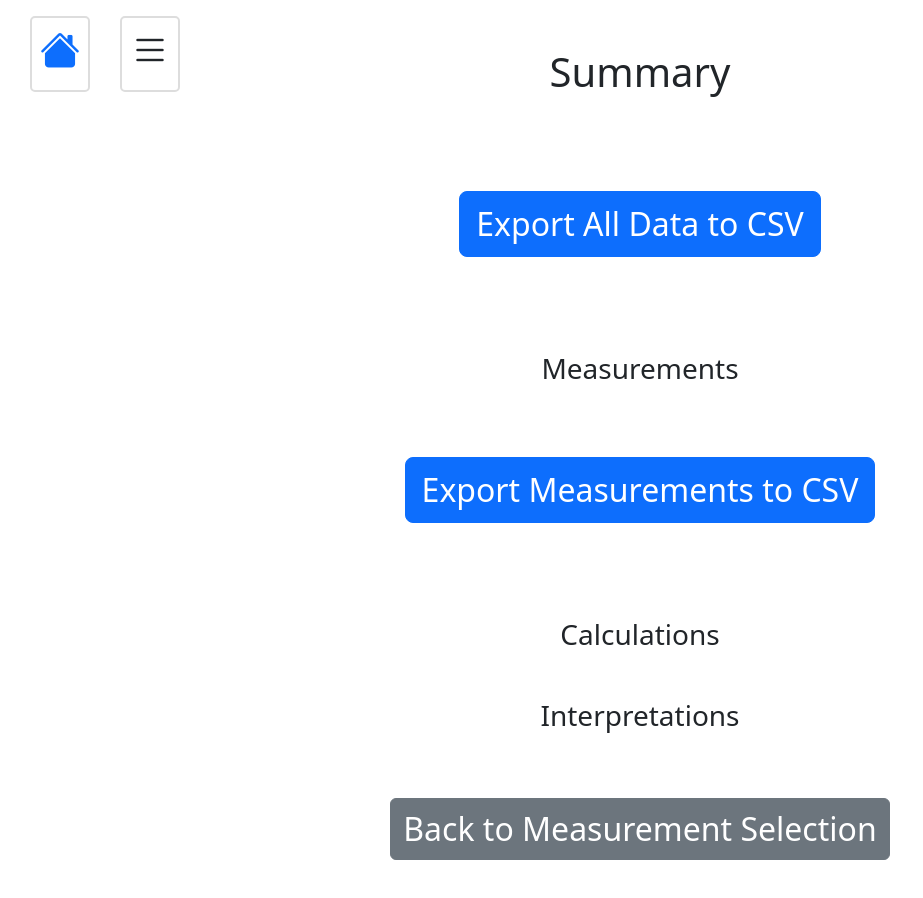
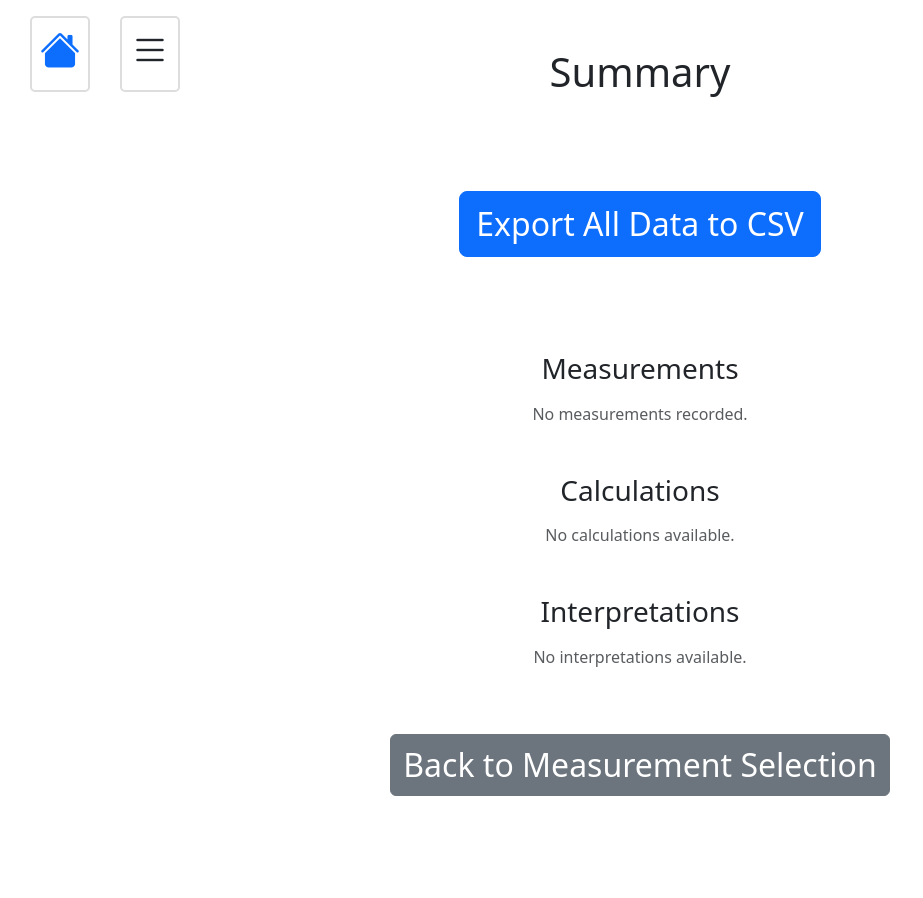
Before and after one commit to Niema-Lab/PhysioMeter, a React (Vite) app: page /#/measurements/final in a window 1280 px wide. Shown: the top 898 px of the page, without its empty margins (0-923 px from the left). After the commit the page ends 845 px from the top, so only its background shows below. Built offline with nearby package versions, Linux system fonts and the light colour scheme.

Commit message:
improve summary page

```diff
--- a/src/components/SummaryPage.jsx
+++ b/src/components/SummaryPage.jsx
@@ -8,11 +8,6 @@ import { downloadCSV, generateMeasurementsCSVRows, generateCalculationsCSVRows,
 
 function SummaryPage({ name, patientName, submitText, submitTextType, formState, validations, disabledValues, isDisabled }) {
     const date = new Date().toISOString().split('T')[0]
-
-    const exportMeasurements = () => {
-        const rows = generateMeasurementsCSVRows(formState, isDisabled)
-        downloadCSV(rows, `measurements_${patientName}_${date}.csv`)
-    }
 
     const exportAll = () => {
         const measRows = generateMeasurementsCSVRows(formState, isDisabled)
@@ -38,23 +33,18 @@ function SummaryPage({ name, patientName, submitText, submitTextType, formState,
             {submitText &&
                 <Text value={submitText} type={submitTextType} />
             }
-            <h3 className="text-center mt-5 mb-3">Measurements</h3>
             <MeasurementSummary
                 formState={formState}
                 validations={validations}
                 isDisabled={isDisabled}
+                patientName={patientName}
             />
-            <div className="d-flex justify-content-center">
-                <Submit label="Export Measurements to CSV" onClick={exportMeasurements} />
-            </div>
-            <h3 className="text-center mt-5 mb-3">Calculations</h3>
             <AllCalculations
                 formState={formState}
                 validations={validations}
                 disabledValues={disabledValues}
                 patientName={patientName}
             />
-            <h3 className="text-center mt-5 mb-3">Interpretations</h3>
             <AllInterpretations
                 formState={formState}
                 validations={validations}
--- a/src/components/calculations/AllCalculations.jsx
+++ b/src/components/calculations/AllCalculations.jsx
@@ -10,8 +10,6 @@ function AllCalculations({ formState, validations, disabledValues, patientName }
         return <Calculation key={key} label={config.label} value={value} unit={config.unit} />
     }).filter(Boolean)
 
-    if (calculations.length === 0) return null
-
     const exportCalculations = () => {
         const date = new Date().toISOString().split('T')[0]
         const rows = generateCalculationsCSVRows(formState, validations, disabledValues)
@@ -19,11 +17,16 @@ function AllCalculations({ formState, validations, disabledValues, patientName }
     }
 
     return (
-        <div className="calculations-summary mt-4 px-3">
-            {calculations}
-            <div className="d-flex justify-content-center">
-                <Submit label="Export Calculations to CSV" onClick={exportCalculations} />
-            </div>
+        <div className="calculations-summary">
+            <h3 className="text-center mt-5 mb-3">Calculations</h3>
+            {calculations.length === 0 ? (
+                <p className="text-center text-muted">No calculations available.</p>
+            ) : (<>
+                <div className="mt-4 px-3">{calculations}</div>
+                <div className="d-flex justify-content-center">
+                    <Submit label="Export Calculations to CSV" onClick={exportCalculations} />
+                </div>
+            </>)}
         </div>
     )
 }
--- a/src/components/interpretations/AllInterpretations.jsx
+++ b/src/components/interpretations/AllInterpretations.jsx
@@ -10,8 +10,6 @@ function AllInterpretations({ formState, validations, disabledValues, patientNam
         return <Interpretation key={key} label={config.label} messages={messages} />
     }).filter(Boolean)
 
-    if (interpretations.length === 0) return null
-
     const exportInterpretations = () => {
         const date = new Date().toISOString().split('T')[0]
         const rows = generateInterpretationsCSVRows(formState, validations, disabledValues)
@@ -19,11 +17,16 @@ function AllInterpretations({ formState, validations, disabledValues, patientNam
     }
 
     return (
-        <div className="interpretations-summary mt-4 px-3">
-            {interpretations}
-            <div className="d-flex justify-content-center">
-                <Submit label="Export Interpretations to CSV" onClick={exportInterpretations} />
-            </div>
+        <div className="interpretations-summary">
+            <h3 className="text-center mt-5 mb-3">Interpretations</h3>
+            {interpretations.length === 0 ? (
+                <p className="text-center text-muted">No interpretations available.</p>
+            ) : (<>
+                <div className="mt-4 px-3">{interpretations}</div>
+                <div className="d-flex justify-content-center">
+                    <Submit label="Export Interpretations to CSV" onClick={exportInterpretations} />
+                </div>
+            </>)}
         </div>
     )
 }
--- a/src/components/measurements/MeasurementSummary.jsx
+++ b/src/components/measurements/MeasurementSummary.jsx
@@ -1,6 +1,18 @@
 import { MEASUREMENT_CONFIGS } from './MeasurementFactory'
+import Submit from '../form/Submit'
+import { downloadCSV, generateMeasurementsCSVRows } from '../../utils/csvExport'
 
-function MeasurementSummary({ formState, validations, isDisabled }) {
+function MeasurementSummary({ formState, validations, isDisabled, patientName }) {
+    const hasData = Object.entries(formState).some(([key, measurements]) =>
+        measurements && measurements.length > 0 && MEASUREMENT_CONFIGS[key]
+    )
+
+    const exportMeasurements = () => {
+        const date = new Date().toISOString().split('T')[0]
+        const rows = generateMeasurementsCSVRows(formState, isDisabled)
+        downloadCSV(rows, `measurements_${patientName || 'guest'}_${date}.csv`)
+    }
+
     const formatValue = (value, unit) => {
         if (value === null || value === undefined || value === '') {
             return <span className="text-danger">Not recorded</span>
@@ -17,7 +29,12 @@ function MeasurementSummary({ formState, validations, isDisabled }) {
     }
 
     return (
-        <div className="measurement-summary mt-4 px-3">
+        <div className="measurement-summary">
+            <h3 className="text-center mt-5 mb-3">Measurements</h3>
+            {!hasData ? (
+                <p className="text-center text-muted">No measurements recorded.</p>
+            ) : (<>
+            <div className="mt-4 px-3">
             {Object.entries(formState).map(([key, measurements]) => {
                 if (!measurements || measurements.length === 0) return null
 
@@ -94,6 +111,11 @@ function MeasurementSummary({ formState, validations, isDisabled }) {
                     )
                 })
             })}
+            </div>
+            <div className="d-flex justify-content-center">
+                <Submit label="Export Measurements to CSV" onClick={exportMeasurements} />
+            </div>
+            </>)}
         </div>
     )
 }
```
